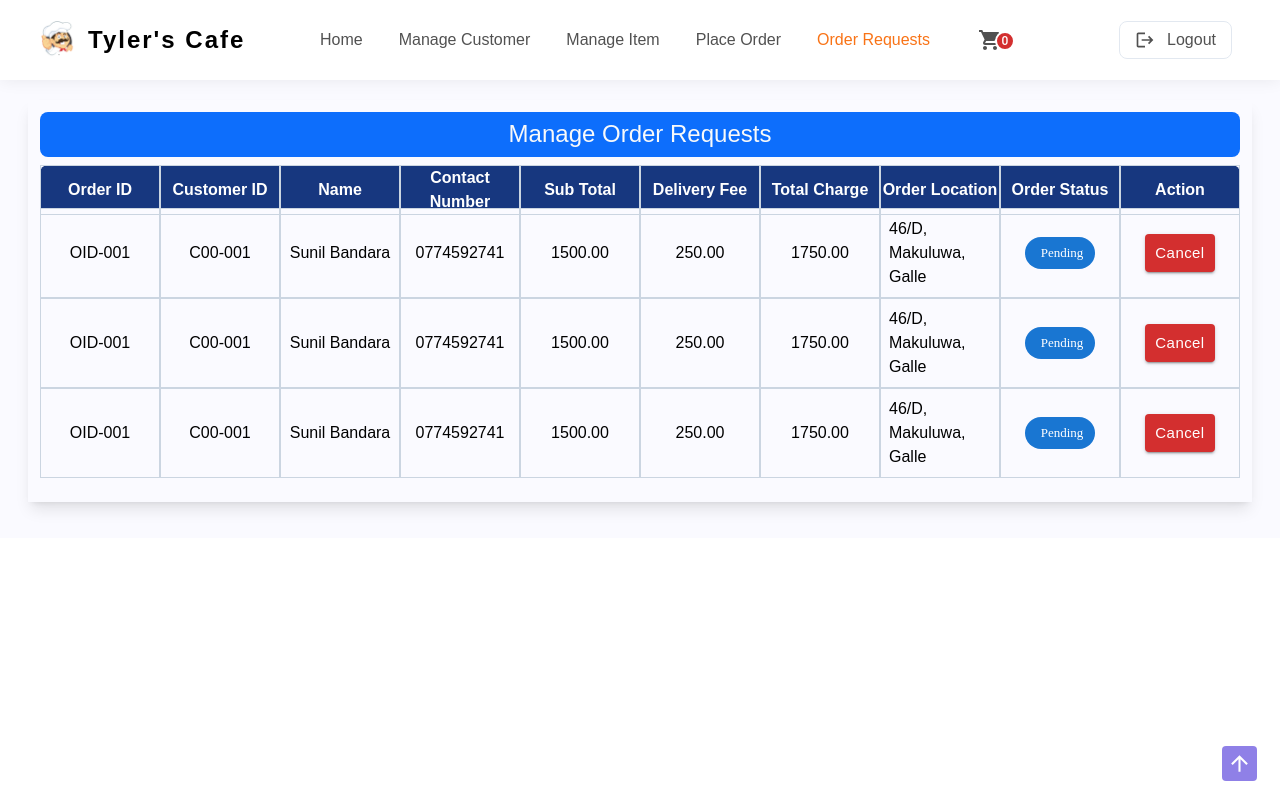
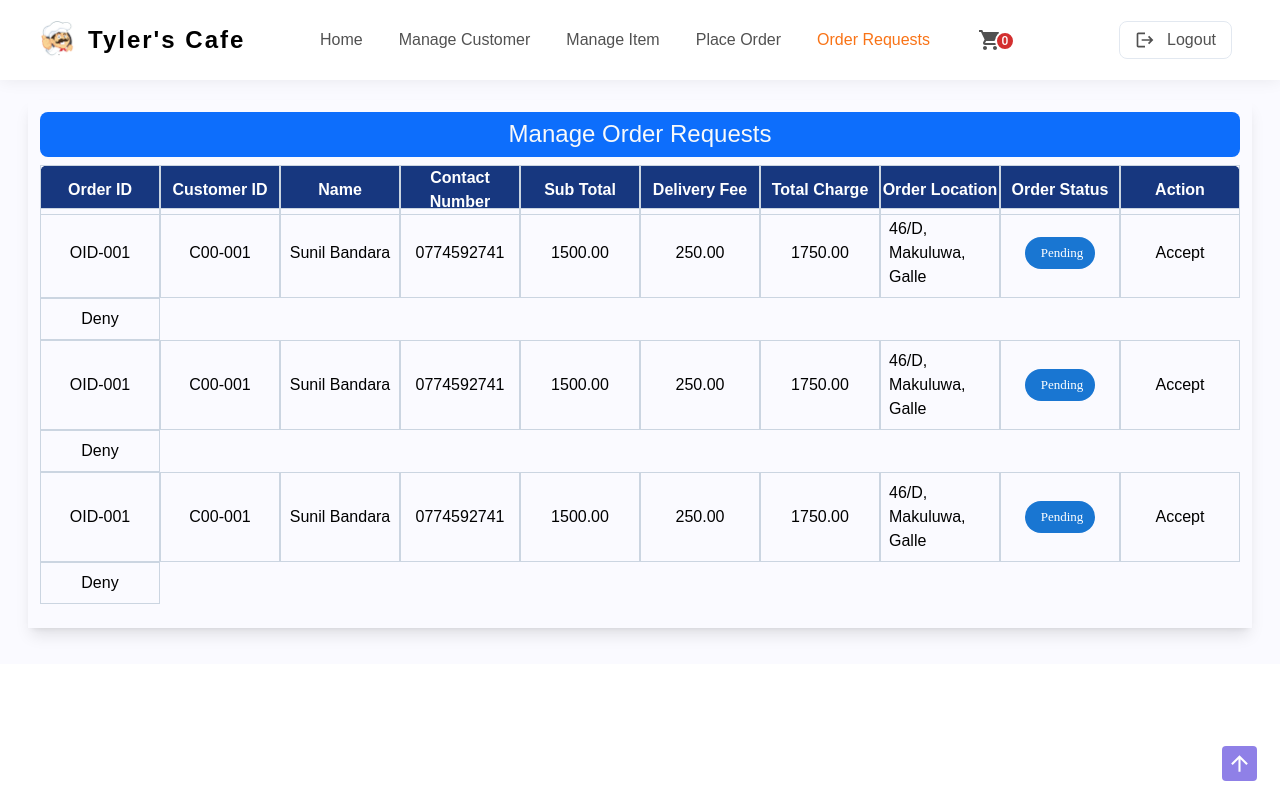
Before and after one commit to AshanSandeep06/Food-Shop-System, a React (Create React App) app in the folder frontend/: page /order_requests in a window 1280 px wide. Built offline with nearby package versions, Linux system fonts and the light colour scheme.

Commit message:
Content Updated in orderRequests Component

```diff
--- a/frontend/src/pages/AdminPages/OrderRequests/OrderRequests.tsx
+++ b/frontend/src/pages/AdminPages/OrderRequests/OrderRequests.tsx
@@ -35,7 +35,8 @@ const OrderRequests = () => {
               color="primary"
               style={{ fontFamily: "Poppins" }}
             />,
-            "Cancel",
+            "Accept",
+            "Deny",
           ],
           [
             "OID-001",
@@ -51,7 +52,8 @@ const OrderRequests = () => {
               color="primary"
               style={{ fontFamily: "Poppins" }}
             />,
-            "Cancel",
+            "Accept",
+            "Deny",
           ],
           [
             "OID-001",
@@ -67,7 +69,8 @@ const OrderRequests = () => {
               color="primary"
               style={{ fontFamily: "Poppins" }}
             />,
-            "Cancel",
+            "Accept",
+            "Deny",
           ],
         ]}
       />
```
